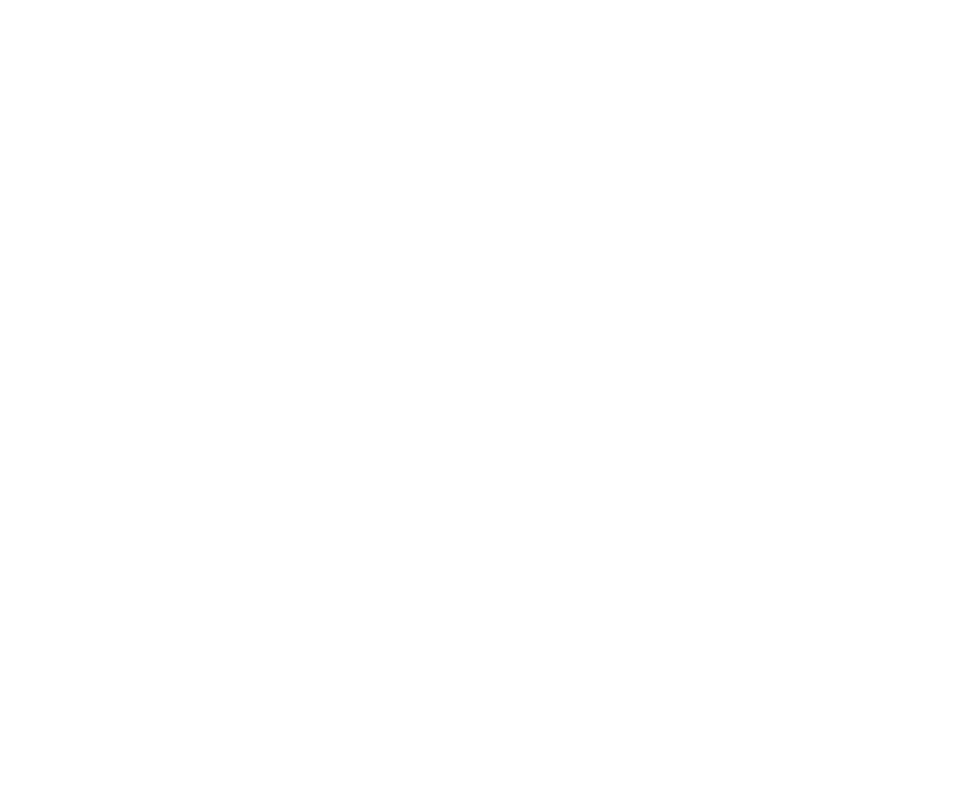
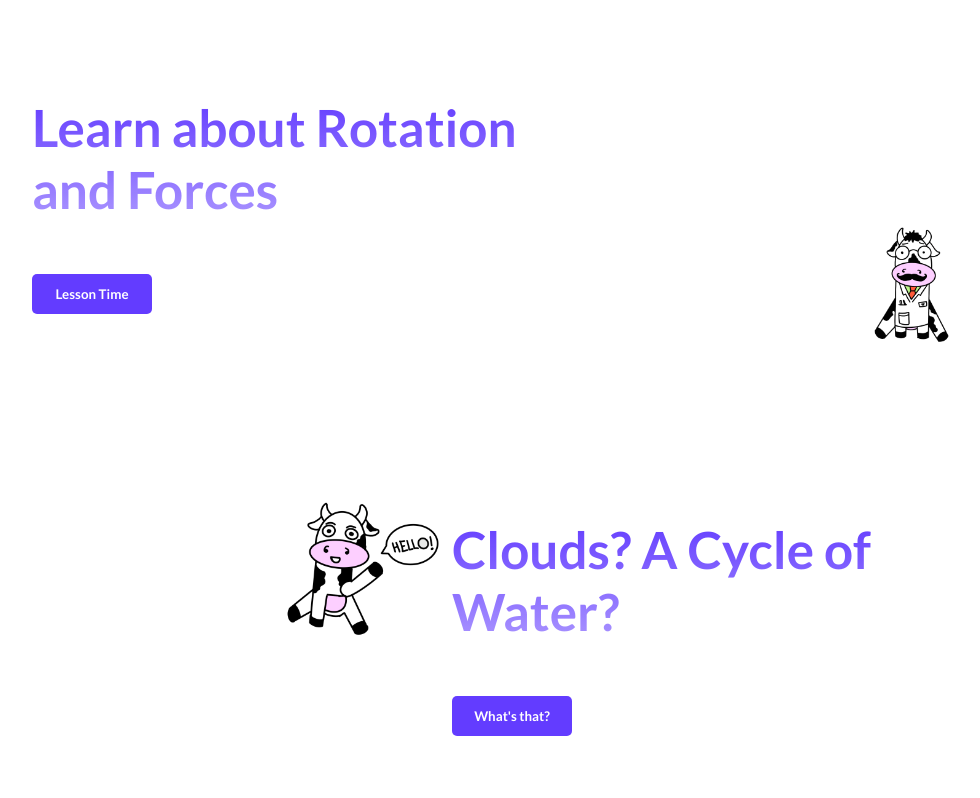
Before and after one commit to manan025/munpi, a React (Create React App) app: page /experiments in a window 1280 px wide. Shown: the part 1054-1852 px from the top of the page, without its empty margins (128-1108 px from the left). Before the commit the page ends 800 px from the top, so only its background shows below. Built offline with nearby package versions, Linux system fonts and the light colour scheme.

Commit message:
Experiments up!

```diff
--- a/src/pages/experiments.js
+++ b/src/pages/experiments.js
@@ -1,11 +1,65 @@
 import React from 'react';
 import Navbar from "../components/Navbar";
+import Footer from "../components/Footer";
 
 const Experiments = () => {
+
+    const margin = {
+        margin: "10% 0"
+    }
+
     return (
         <>
             <Navbar exp={true}/>
 
+            <div className="about">
+                <div className="aboutflex">
+                    <div className="aboutext">
+                        <h1>Check out Centrifuge</h1>
+                        <div style={margin}>
+                            <a href="/Centrifuge.pdf"><button className="btn-download">Try</button></a>
+                        </div>
+                    </div>
+                    <div className="aboutimage">
+                        <img src={"/muandpi1.png"} alt="" className="width"/>
+                    </div>
+                </div>
+                <div className="aboutflex">
+                    <div className="aboutimage">
+                        <img src={"/muandpi2.png"} alt="" className="width"/>
+                    </div>
+                    <div className="aboutext">
+                        <h1>Let's make Lenses</h1>
+                        <div style={margin}>
+                            <a href="/Creating_Lenses.pdf"><button className="btn-download">Let's Go!</button></a>
+                        </div>
+                    </div>
+                </div>
+                <div className="aboutflex">
+                    <div className="aboutext">
+                        <h1>Learn about Rotation and Forces</h1>
+                        <div style={margin}>
+                            <a href="/Rotation_and_Forces.pdf"><button className="btn-download">Lesson Time</button></a>
+                        </div>
+                    </div>
+                    <div className="aboutimage">
+                        <img src={"/muandpi1.png"} alt="" className="width"/>
+                    </div>
+                </div>
+                <div className="aboutflex">
+                    <div className="aboutimage">
+                        <img src={"/muandpi2.png"} alt="" className="width"/>
+                    </div>
+                    <div className="aboutext">
+                        <h1>Clouds? A Cycle of Water?</h1>
+                        <div style={margin}>
+                            <a href="/Water_Cycle.pdf"><button className="btn-download">What's that?</button></a>
+                        </div>
+                    </div>
+                </div>
+            </div>
+
+            <Footer />
         </>
     );
 };
```
